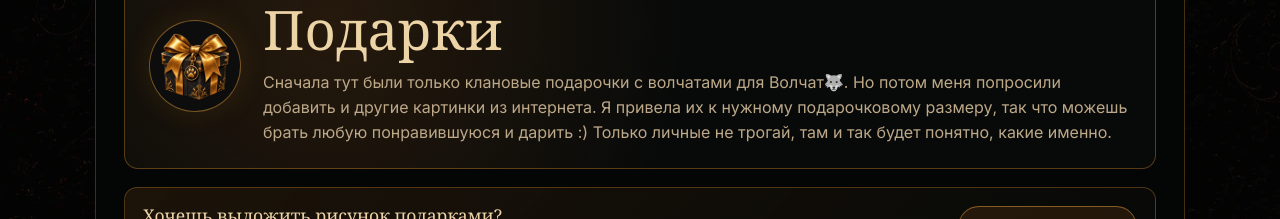
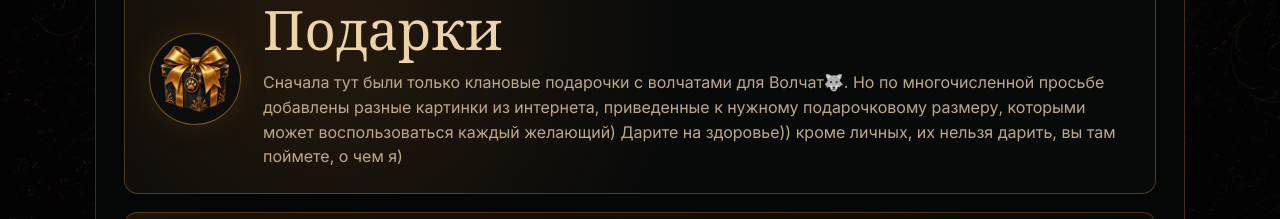
Before and after one commit to reverie-w-sh/dm-portal, a Next.js app: page /gifts in a window 1280 px wide. Shown: the part 160-379 px from the top of the page. Built offline with nearby package versions, Linux system fonts and the light colour scheme; no server answers; a web font is replaced by a local one.

Commit message:
Update page.tsx

```diff
--- a/src/app/gifts/page.tsx
+++ b/src/app/gifts/page.tsx
@@ -15,7 +15,7 @@ export default function GiftsPage() {
           <div>
             <h1>Подарки</h1>
             <p className={collectionStyles.heroDescription}>
-              Сначала тут были только клановые подарочки с волчатами для Волчат🐺. Но потом меня попросили добавить и другие картинки из интернета. Я привела их к нужному подарочковому размеру, так что можешь брать любую понравившуюся и дарить :) Только личные не трогай, там и так будет понятно, какие именно.
+              Сначала тут были только клановые подарочки с волчатами для Волчат🐺. Но по многочисленной просьбе добавлены разные картинки из интернета, приведенные к нужному подарочковому размеру, которыми может воспользоваться каждый желающий) Дарите на здоровье)) кроме личных, их нельзя дарить, вы там поймете, о чем я)
             </p>
           </div>
         </header>
```
